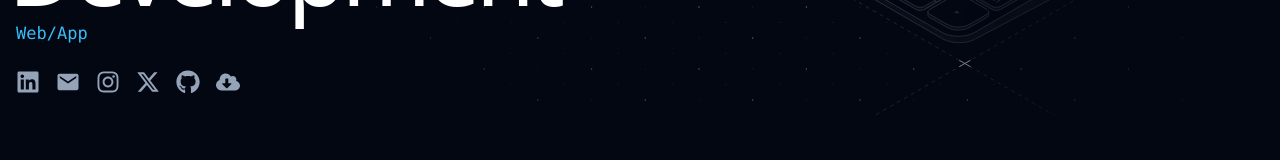
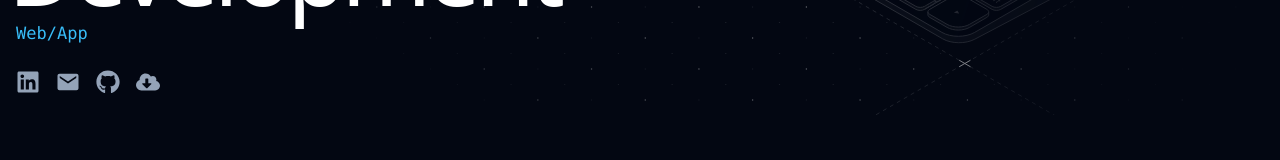
Before and after one commit to vanamkarthiknetha/myportfoliio, a Next.js app: page / in a window 1280 px wide. Shown: the part 476-636 px from the top of the page. Built offline with nearby package versions, Linux system fonts and the light colour scheme.

Commit message:
remove: insta and x links

```diff
--- a/components/Contact.js
+++ b/components/Contact.js
@@ -99,24 +99,6 @@ const Contact = ({theme}) => {
                     <li className="text-slate-400 hover:text-slate-500 dark:hover:text-slate-300">
                       <a
                         target="_blank"
-                        href="https://www.instagram.com/karthik.v4s/"
-                        className=""
-                      >
-                        <FaInstagram />
-                      </a>
-                    </li>
-                    <li className="text-slate-400 hover:text-slate-500 dark:hover:text-slate-300">
-                      <a
-                        target="_blank"
-                        href="https://x.com/KarthikVan93414"
-                        className=""
-                      >
-                        <FaXTwitter />
-                      </a>
-                    </li>
-                    <li className="text-slate-400 hover:text-slate-500 dark:hover:text-slate-300">
-                      <a
-                        target="_blank"
                         href="https://github.com/vanamkarthiknetha"
                         className=""
                       >
--- a/components/HomePage.js
+++ b/components/HomePage.js
@@ -96,24 +96,6 @@ const HomePage = () => {
               <li className="text-slate-400 hover:text-slate-500 dark:hover:text-slate-300">
                 <a
                   target="_blank"
-                  href="https://www.instagram.com/karthik.v4s/"
-                  className=""
-                >
-                  <FaInstagram />
-                </a>
-              </li>
-              <li className="text-slate-400 hover:text-slate-500 dark:hover:text-slate-300">
-                <a
-                  target="_blank"
-                  href="https://x.com/KarthikVan93414"
-                  className=""
-                >
-                  <FaXTwitter />
-                </a>
-              </li>
-              <li className="text-slate-400 hover:text-slate-500 dark:hover:text-slate-300">
-                <a
-                  target="_blank"
                   href="https://github.com/vanamkarthiknetha"
                   className=""
                 >
```
